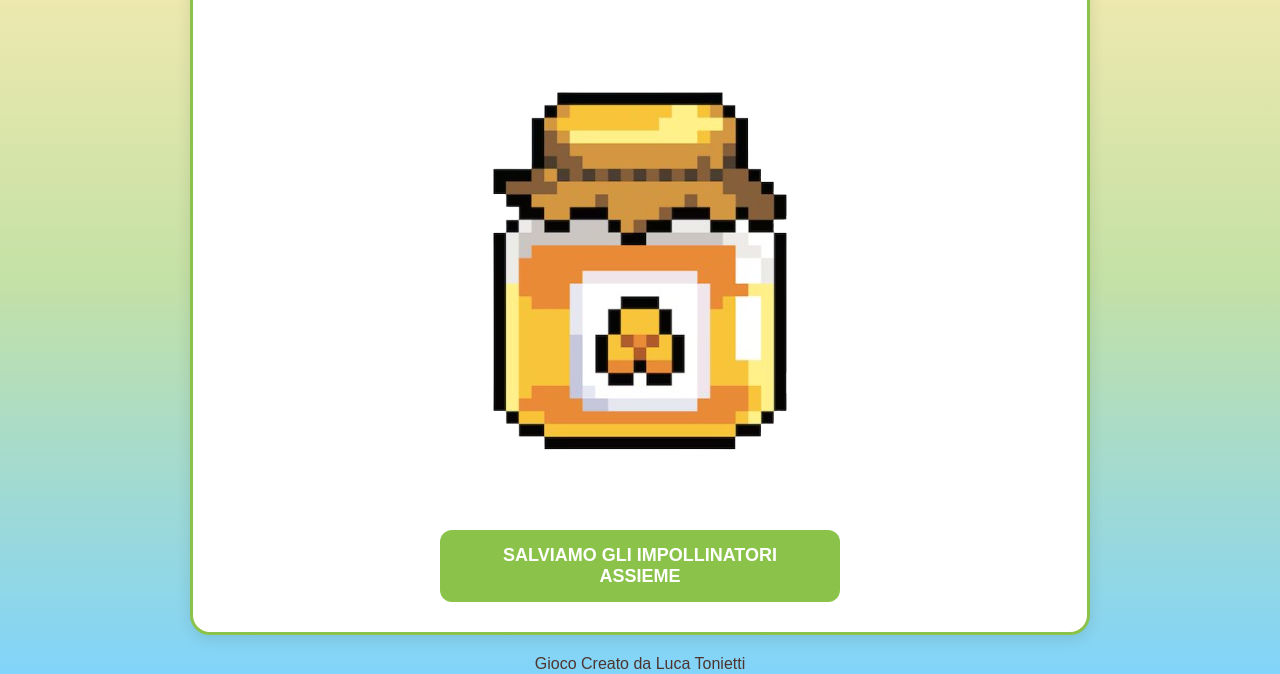
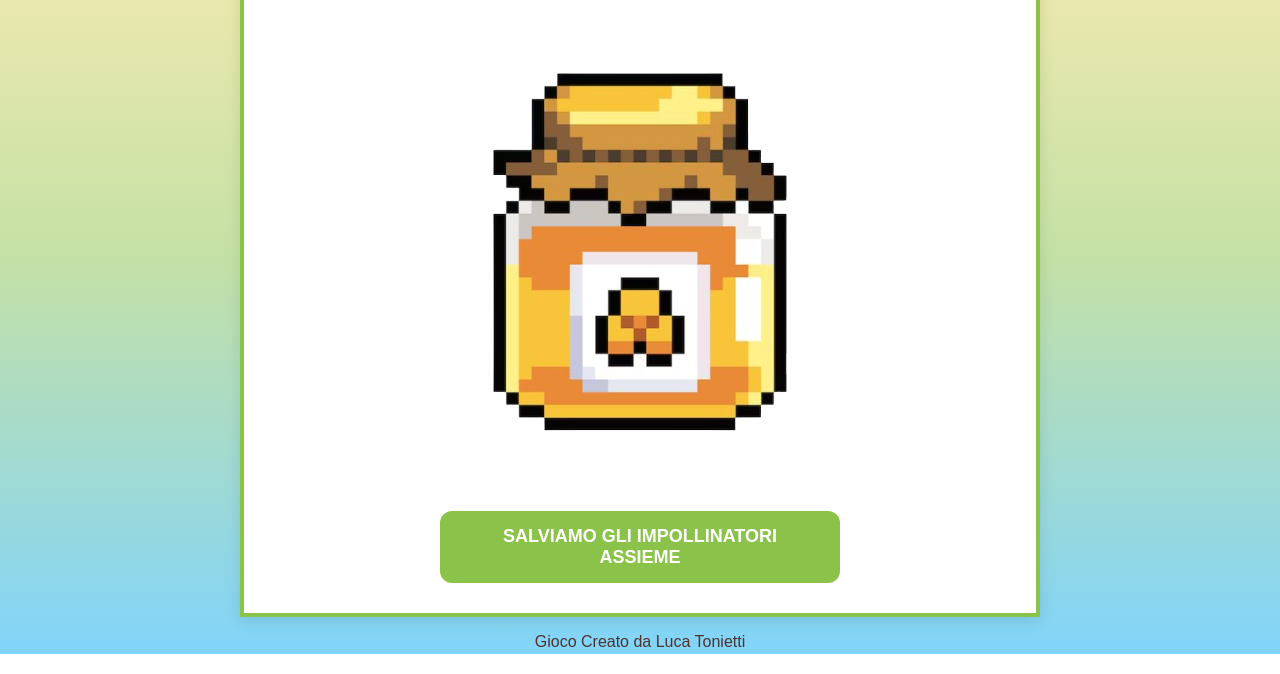
Before and after one commit to Antiprotony/bee_game, a plain HTML site: page index.html in a window 1280 px wide. Shown: the part 146-820 px from the top of the page. Drawn offline with Linux system fonts and the light colour scheme.

Commit message:
Update styles.css

```diff
--- a/styles.css
+++ b/styles.css
@@ -21,14 +21,14 @@ html, body {
     justify-content: center;
     align-items: center;
     flex: 1;
-    max-width: 900px;
+    max-width: 800px;
     width: 100%;
-    margin: 20px auto;
+    margin: 0 auto;
     padding: 20px;
-    border: 3px solid #8bc34a;
-    border-radius: 20px;
+    border: 4px solid #8bc34a;
     background: #ffffff;
     box-shadow: 0 4px 15px rgba(0, 0, 0, 0.1);
+    position: relative;
 }
 
 /* Title Styling */
```
